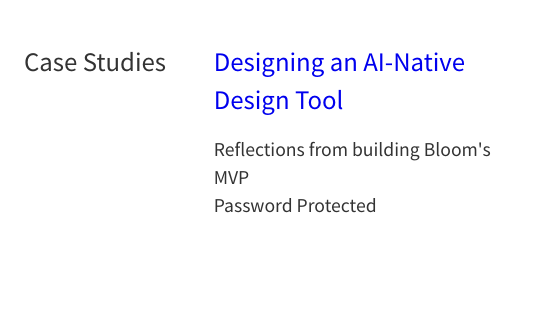
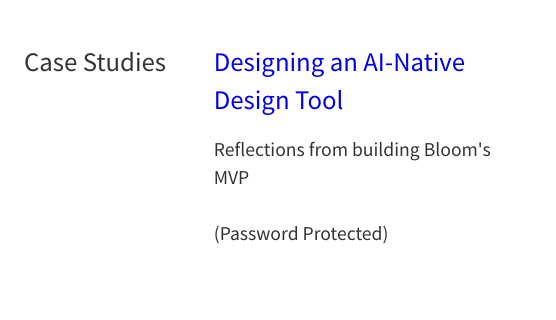
Before and after one commit to AllyYL/casestudy, an Eleventy site: page src/index.md in a window 1280 px wide. Shown: the part 131-451 px from the top of the page, 0-556 px from the left. Built offline with nearby package versions, Linux system fonts and the light colour scheme; Eleventy itself is replaced by a stand-in of ours; files that its build step writes are made by us from their sources.

Commit message:
Update index.md

```diff
--- a/src/index.md
+++ b/src/index.md
@@ -8,7 +8,7 @@ isHomePage: true
     <div class="div1"><h1>Case Studies</h1></div>
     <div class="div2">
         <h2><a href="./projects/bloom/" style="text-decoration: none">Designing an AI-Native Design Tool</a></h2>
-        <p>Reflections from building Bloom's MVP<br>Password Protected</p>
+        <p>Reflections from building Bloom's MVP<br><br>(Password Protected)</p>
     </div>
     <div class="div3">
         <a href="./projects/bloom/">
```
